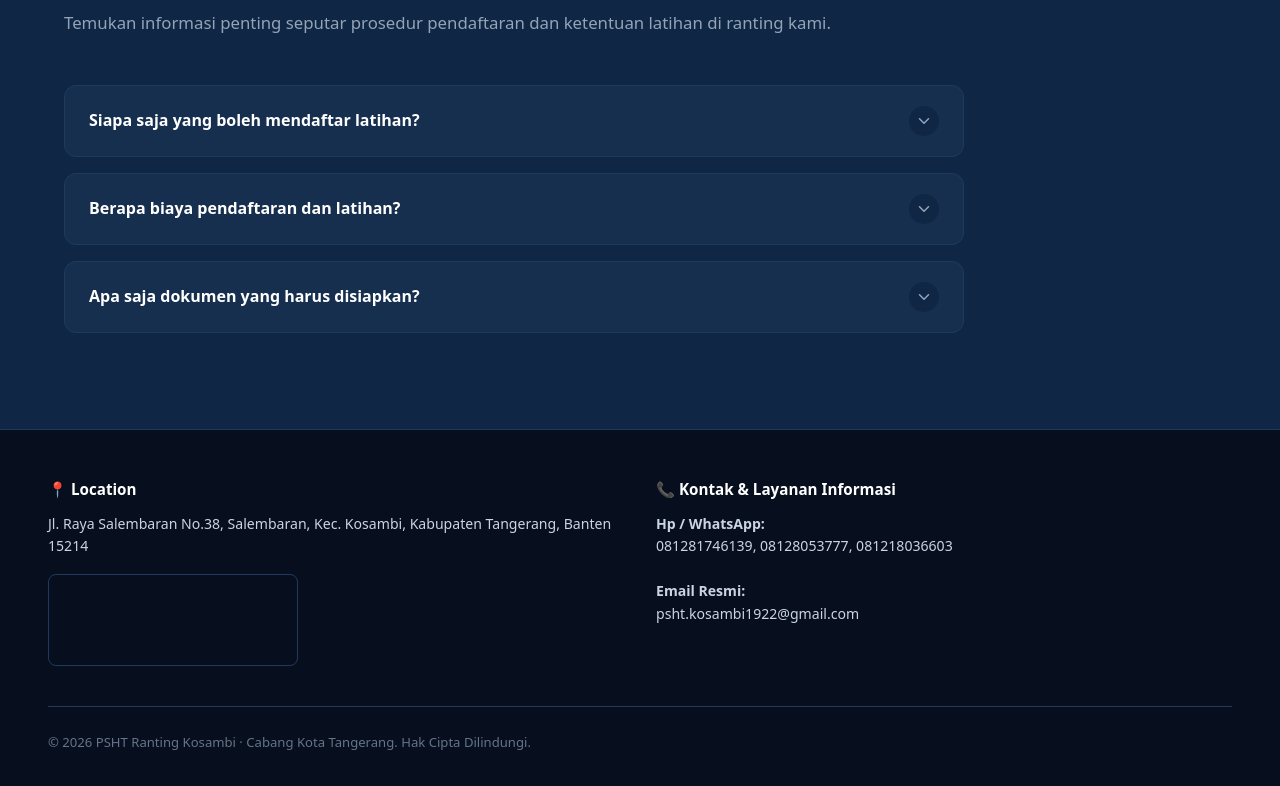
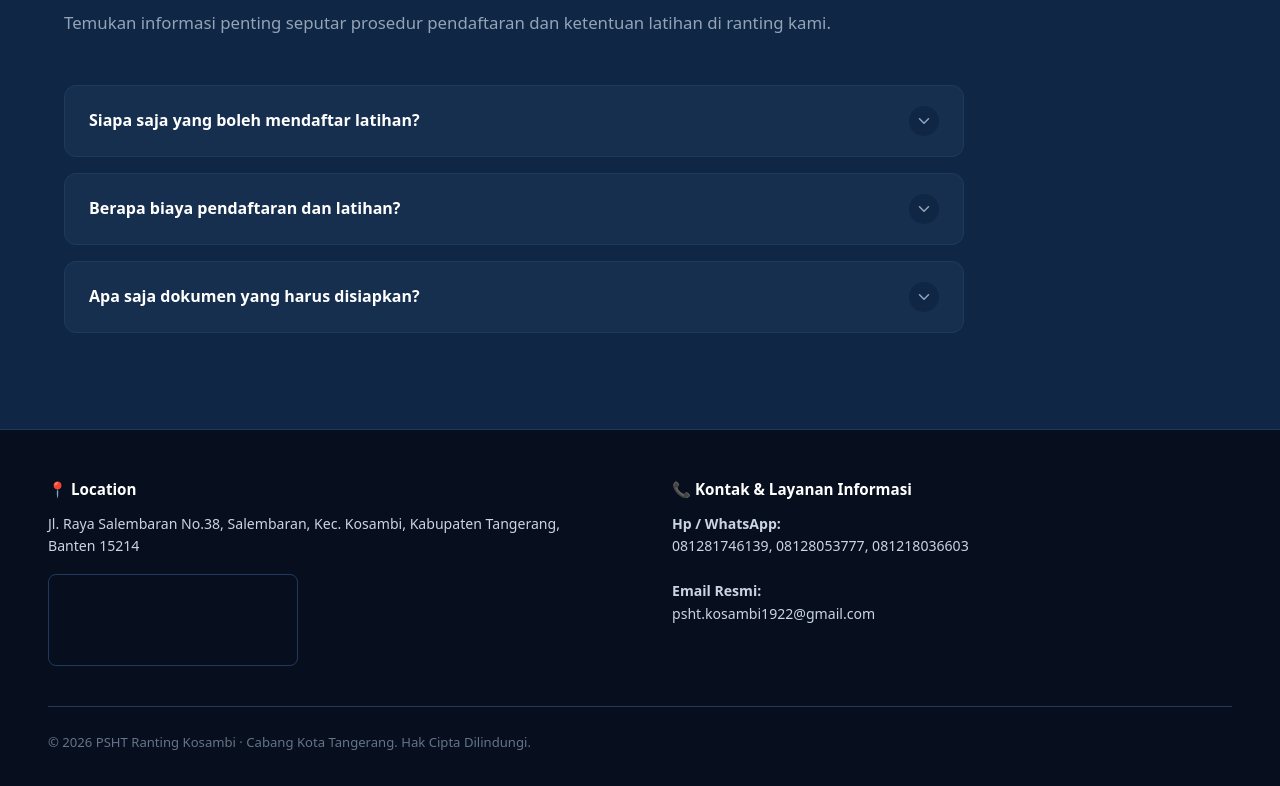
Before and after one commit to fajaralfalich-ux/psht-kosambi-cms., a React (Vite) app: page / in a window 1280 px wide. Shown: the part 2624-3410 px from the top of the page. Built offline with nearby package versions, Linux system fonts and the light colour scheme; grey boxes are pictures that could not be loaded.

Commit message:
Shift footer right column slightly to the right for better spacing

```diff
--- a/src/components/Footer.jsx
+++ b/src/components/Footer.jsx
@@ -28,8 +28,8 @@ export default function Footer() {
             </div>
           </div>
 
-          {/* Kolom Kanan: Kontak & Email */}
-          <div style={{ ...styles.columnBox, marginLeft: '-3rem' }} className="footer-right-col">
+          {/* Kolom Kanan: Kontak & Email (Digeser ke kanan dengan mengurangi/menghapus margin negatif) */}
+          <div style={{ ...styles.columnBox, marginLeft: '0rem' }} className="footer-right-col">
             <h4 style={styles.columnTitle}>📞 Kontak & Layanan Informasi</h4>
             <p style={styles.columnText}>
               <strong>Hp / WhatsApp:</strong><br />
@@ -84,7 +84,7 @@ const styles = {
   twoColumnContainer: {
     display: 'flex',
     justifyContent: 'flex-start',
-    gap: '5rem',
+    gap: '4rem', // Gap disesuaikan agar jarak antar kolom pas
     width: '100%',
     marginBottom: '2.5rem',
     textAlign: 'left'
@@ -108,7 +108,7 @@ const styles = {
   },
   mapWrapper: {
     width: '100%',
-    maxWidth: '250px', // Diperkecil lagi lebarnya agar lebih proporsional
+    maxWidth: '250px',
     borderRadius: '8px',
     overflow: 'hidden',
     border: '1px solid #1e3a5f',
```
